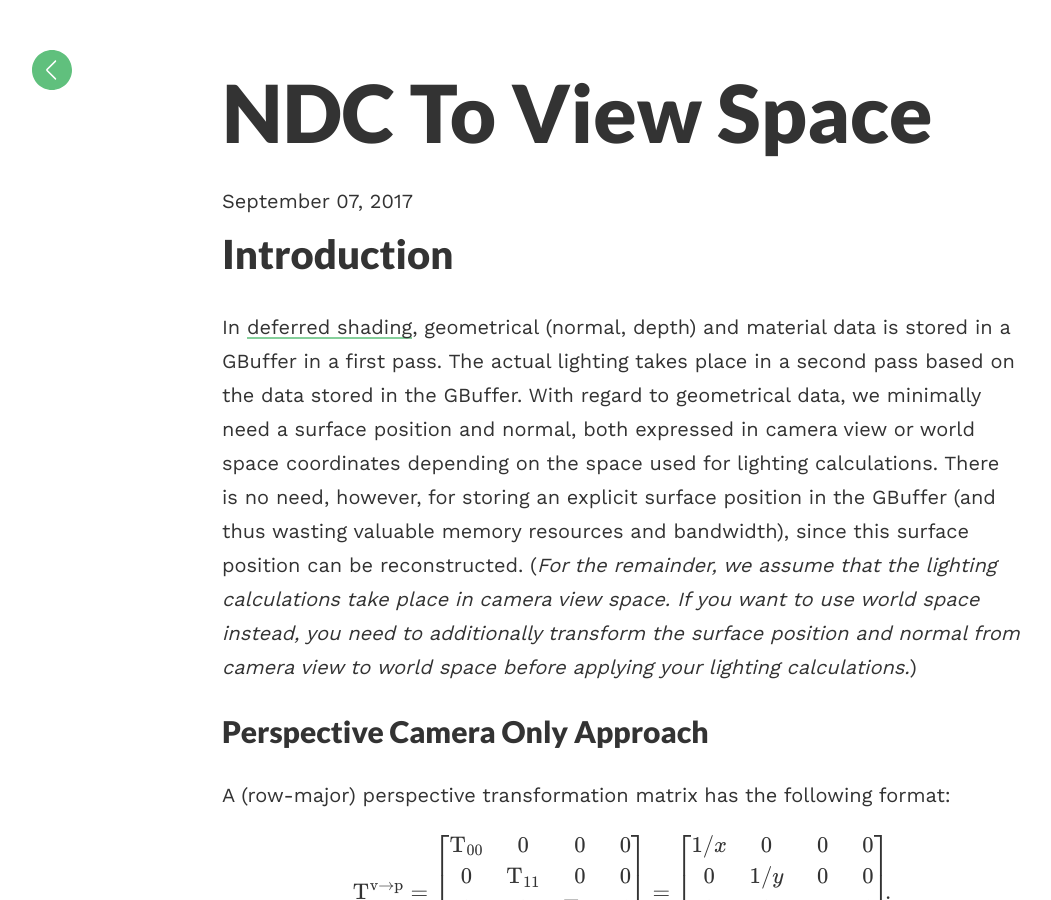
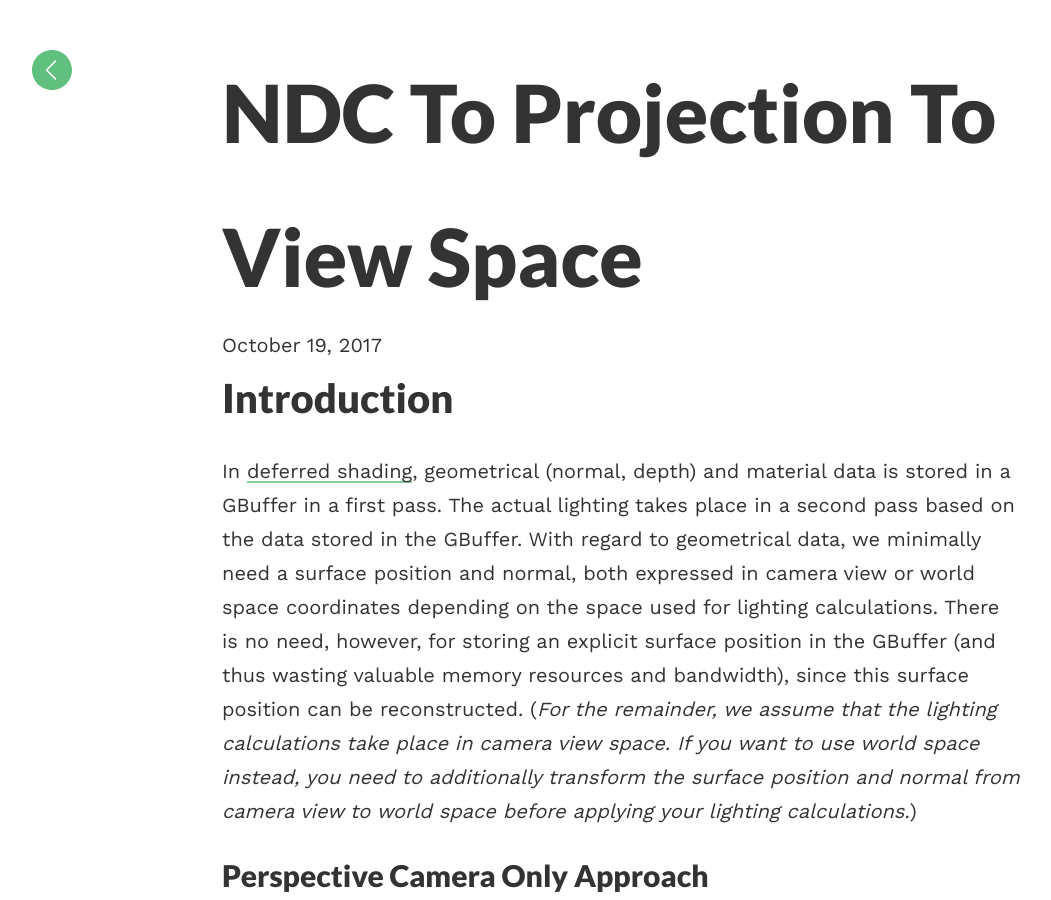
Before and after one commit to matt77hias/Blog, a Jekyll site: the page built from _posts/2017-09-07-ndc-to-projection-to-view-space.md, in a window 1280 px wide and 900 px high. Shown: the whole window, without its empty margins (18-1069 px from the left). Built offline with Jekyll 4.4.1, drawn with Linux system fonts in a browser that asks for light colours; formulas are drawn with MathJax 3; comment, search, counter and statistics services are not loaded.

Commit message:
Update and rename 2017-09-07-ndc-to-view-space.md to 2017-09-07-ndc-to-projection-to-view-space.md

```diff
--- a/_posts/2017-09-07-ndc-to-view-space.md
+++ b/_posts/2017-09-07-ndc-to-projection-to-view-space.md
@@ -1,8 +1,8 @@
 ---
 layout: post
-title:  "NDC to View space"
-date:   2017-09-07
-categories: transformation
+title:  "NDC to Projection to View space"
+date:   2017-10-19
+categories: transformations
 ---
 
 # Introduction
```
